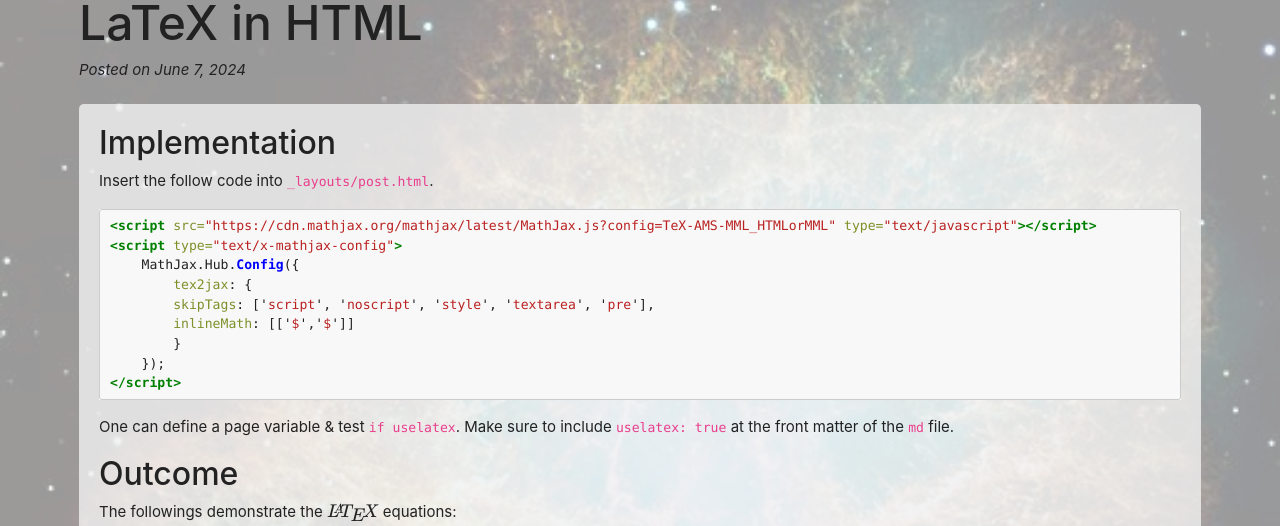
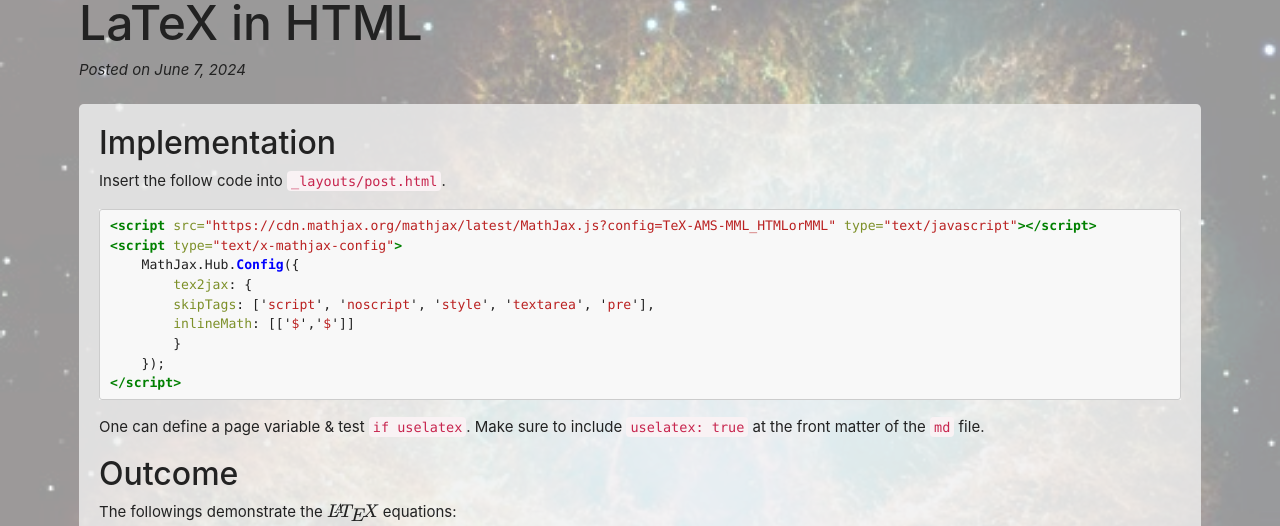
Before and after one commit to zeweixiong/zeweixiong.github.io, a Jekyll site: the page built from _posts/2024-06-07-latex-in-html.md, in a window 1280 px wide. Shown: the part 120-646 px from the top of the page. Built offline with Jekyll 4.4.1, drawn with Linux system fonts in a browser that asks for light colours; nearby versions of some CDN libraries; formulas are drawn with MathJax 3; a style sheet for code colours, icons or effects is not loaded.

Commit message:
update the style for inline code.

```diff
--- a/_layouts/post.html
+++ b/_layouts/post.html
@@ -38,6 +38,13 @@ color: inherit;
 white-space: pre-wrap;
 background-color: transparent;
 border-radius: 0;
+}
+code {
+padding: 2px 4px;
+font-size: 90%;
+color: #c7254e;
+background-color: #f9f2f4;
+border-radius: 4px;
 }
 code, pre {
 font-family: Menlo,Monaco,Consolas,"Courier New",monospace;
```
